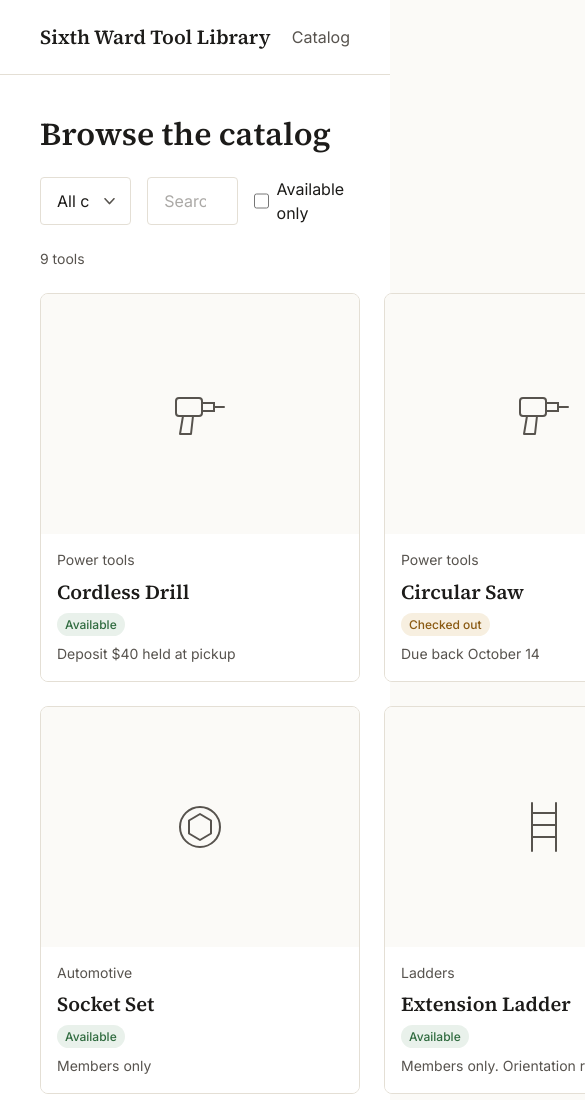
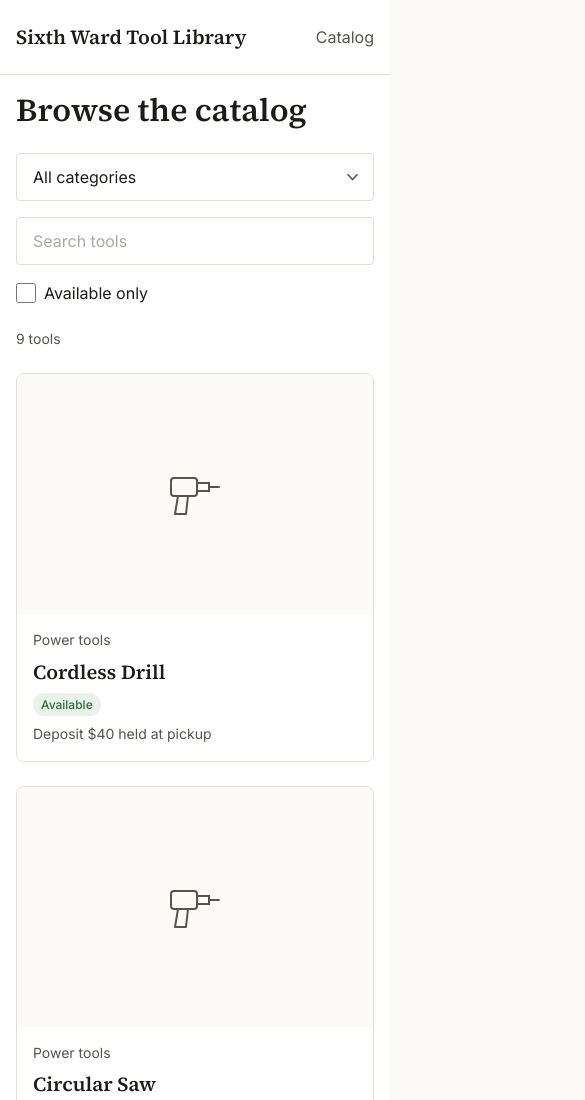
Before and after one commit to MeBeaverGo/d4d-build-a, a website: page index.html in a window 390 px wide. Shown: the top 1100 px of the page, 585 px wide, since content can reach past the window. Drawn offline with Linux system fonts and the light colour scheme.

Commit message:
Refactored styles for improved responsiveness and layout; update component classes for better alignment and spacing.

```diff
--- a/index.html
+++ b/index.html
@@ -13,10 +13,10 @@
   <main class="min-h-screen bg-surface">
     <div id="header-mount"></div>
 
-    <section class="flex w-full flex-col gap-lg bg-white p-xl">
+    <section class="flex w-full flex-col gap-lg bg-white p-md md:p-xl">
       <h1 class="font-display text-xl font-semibold leading-[1.2] text-ink">Browse the catalog</h1>
 
-      <div class="flex items-center gap-md">
+      <div class="flex flex-col items-stretch gap-md md:flex-row md:items-center">
         <span id="category-filter-mount"></span>
         <span id="name-filter-mount"></span>
 
@@ -28,7 +28,7 @@
 
       <p id="result-count" aria-live="polite" class="text-sm text-ink-muted">0 tools</p>
 
-      <div id="tool-grid" class="grid w-[1008px] grid-cols-3 gap-lg"></div>
+      <div id="tool-grid" class="grid w-full max-w-[1008px] grid-cols-1 gap-lg sm:grid-cols-2 lg:grid-cols-3"></div>
     </div>
   </main>
 
--- a/src/components.js
+++ b/src/components.js
@@ -47,7 +47,7 @@ const renderBadge = (status = 'Available') => {
 
 const renderHeader = ({ href = 'index.html' } = {}) => {
   const header = document.createElement('header');
-  header.className = 'flex w-full items-center justify-between whitespace-nowrap border-b border-border bg-surface-raised px-xl py-lg';
+  header.className = 'flex w-full items-center justify-between whitespace-nowrap border-b border-border bg-surface-raised px-md py-lg md:px-xl';
   header.dataset.component = 'header';
   header.dataset.nodeId = '6:14';
   header.innerHTML = `
@@ -81,7 +81,7 @@ const renderFilterField = ({ type = 'Select', id, ariaLabel, options = [] }) =>
   }
 
   const fieldWrapper = document.createElement('div');
-  fieldWrapper.className = 'relative w-60';
+  fieldWrapper.className = 'relative w-full md:w-60';
   fieldWrapper.dataset.component = 'filter-field';
   fieldWrapper.dataset.type = type;
   fieldWrapper.dataset.nodeId = isSearch ? '5:8' : '5:5';
@@ -120,7 +120,7 @@ const renderToolCard = ({
 
   const card = document.createElement('a');
   card.href = href || `tool.html?id=${encodeURIComponent(id)}`;
-  card.className = 'group block w-80 overflow-hidden rounded-card border border-border bg-surface-raised text-left transition-shadow hover:shadow-[0_6px_16px_rgba(28,27,25,0.08)]';
+  card.className = 'group block w-full overflow-hidden rounded-card border border-border bg-surface-raised text-left transition-shadow hover:shadow-[0_6px_16px_rgba(28,27,25,0.08)] lg:w-80';
   card.dataset.component = 'tool-card';
   card.dataset.nodeId = nodeId;
   card.innerHTML = `
```
Also changed, not shown: dist/styles.css.
